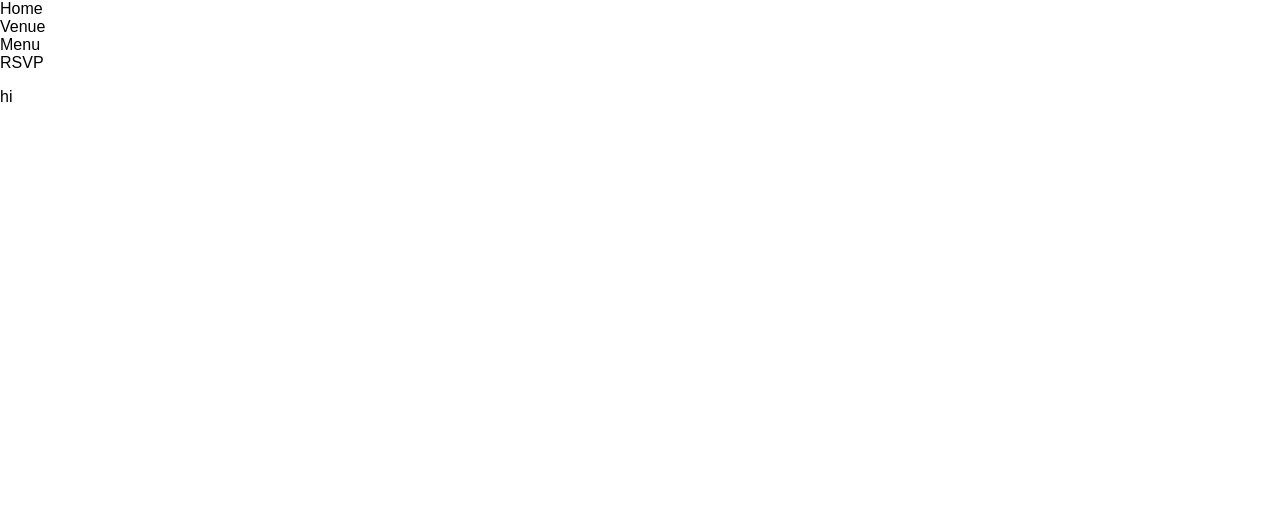
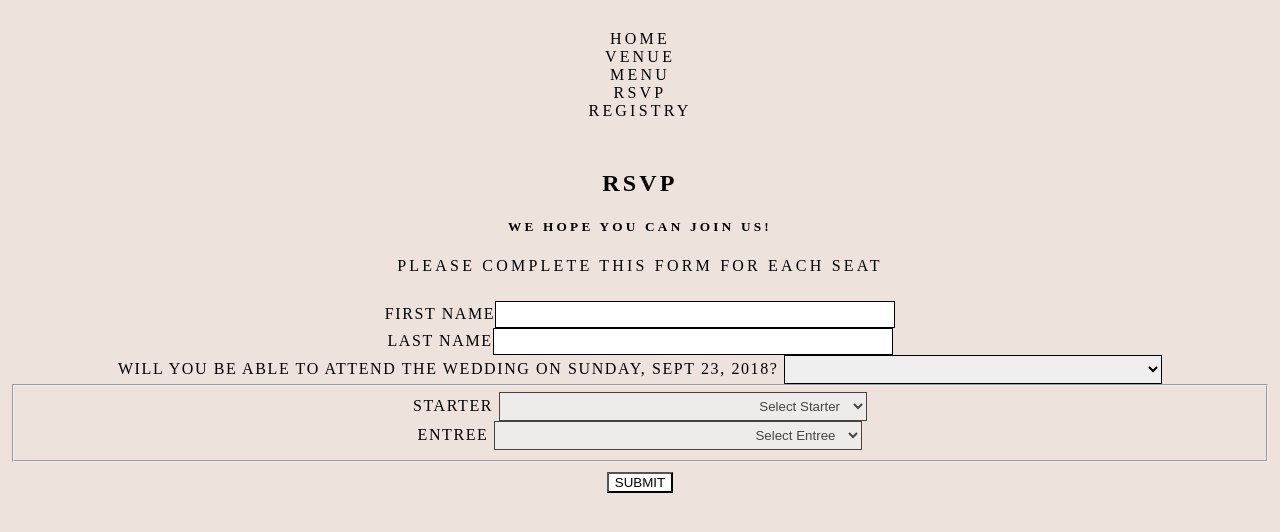
Before and after one commit to stacyzhao/wedding-app, a React (Create React App) app: page /rsvpmain in a window 1280 px wide. Shown: the top 532 px of the page. Built offline with nearby package versions, Linux system fonts and the light colour scheme.

Commit message:
added some design features

```diff
--- a/src/App.css
+++ b/src/App.css
@@ -1,28 +1,86 @@
-.App {
-  text-align: center;
+body, html {
+  height: 100%;
+  background-color: #EEE2DC;
+  font-family: 'Playfair Display', serif;
+  margin-bottom: 20px;
 }
 
-.App-logo {
-  animation: App-logo-spin infinite 20s linear;
-  height: 80px;
+h4 {
+  font-family: 'Lora', serif;
+}
+.h-spacing {
+  padding: 20px 0 30px 0;;
+}
+.hero-image {
+  height: 100%;
+  background-position: center;
+  background-repeat: no-repeat;
+  background-size: cover;
 }
 
-.App-header {
-  background-color: #222;
-  height: 150px;
-  padding: 20px;
-  color: white;
+.hero-text {
+  padding-top: 30px;
+  text-align: center;
+  font-weight: 300;
+  text-transform: uppercase;
+  letter-spacing: 0.2em;
+  color: black;
+  width: 100%;
 }
 
-.App-title {
-  font-size: 1.5em;
+select, input {
+  color: black;
+	text-align: right;
 }
 
-.App-intro {
-  font-size: large;
+.error {
+  color:red;
+}
+.small-container {
+  width: 70%;
+  margin: 0 auto;
 }
 
-@keyframes App-logo-spin {
-  from { transform: rotate(0deg); }
-  to { transform: rotate(360deg); }
+.div-container {
+  margin-bottom: 20px;
 }
+.border {
+  border: 2px;
+}
+.div-form {
+  padding: 10px;
+}
+
+.form-control{
+  border:1px solid black;
+  width: 30%;
+  margin: 0 auto;
+  padding: 5px 10px;
+}
+
+.form-group {
+  letter-spacing: 0.1em;
+  font-family: 'Lora', serif;
+  font-weight: 100;
+}
+
+.btn-primary {
+  color: black;
+  background-color: #ffffff;
+  border-color: black;
+}
+
+.navbar-light .navbar-nav .nav-link {
+  color: black;
+  letter-spacing: 0.2em;
+}
+
+.bg-light {
+  background-color: #EEE2DC!important;
+}
+
+img {
+  width: 50%;
+  float: left;
+  height: auto;
+}
--- a/src/App.js
+++ b/src/App.js
@@ -1,9 +1,10 @@
 import React, { Component } from 'react';
 import './App.css';
-// import NavBar from "./NavBar";
-import ReactDOM from 'react-dom';
+import NavBar from "./components/NavBar";
+import RsvpInfo from "./rsvpinfo";
 import { BrowserRouter as Router, Route } from "react-router-dom";
-import {Navbar, Nav, NavItem} from 'react-bootstrap';
+import PeterPanBistro from './images/peterpan.jpg';
+
 
 class App extends Component {
   render() {
@@ -12,74 +13,72 @@ class App extends Component {
         <div>
           <div>
             <NavBar />
-            <p>hi</p>
           </div>
           <Route exact path="/" component={Home} />
           <Route path="/venue" component={Venue} />
           <Route path="/menu" component={Menu} />
-          <Route path="/rsvp" component={Rsvp} />
+          <Route path="/rsvpmain" component={RsvpInfo} />
+          <Route path="/registry" component={Registry} />
         </div>
       </Router>
     );
   }
 }
 
-const NavBar = () =>(
-    <Navbar>
-      <div>
-        <Nav pullRight>
-          <NavItem eventKey={1} href="/">
-            Home
-          </NavItem>
-          <NavItem eventKey={2} href="/venue">
-            Venue
-          </NavItem>
-          <NavItem eventKey={3} href="/menu">
-            Menu
-          </NavItem>
-          <NavItem eventKey={4} href="/rsvp">
-            RSVP
-          </NavItem>
-        </Nav>
-      </div>
-    </Navbar>
-)
 const Home = () => (
   <div className="hero-text">
-    <h2>Brendan & Stacy</h2>
-    <h4>Sept 23, 2018</h4>
+    <h2 className="h-spacing">Brendan & Stacy</h2>
+    <h4>September 23, 2018</h4>
+    <h5>Toronto</h5>
   </div>
 );
 
 const Venue = () => (
   <div className="hero-text">
-    <h2>Venue</h2>
-    <h4>Our wedding dinner party will be held at Peter Pan Bistro at 6 PM</h4>
+
+    <div className="PeterPanBistro">
+
+      <img src={PeterPanBistro} alt="Peter Pan Bistro"/>
+    </div>
+    <h2 className="h-spacing">Location</h2>
+    <h4>Peter Pan Bistro at 6PM</h4>
+    <h6>Dinner Starts at 7PM</h6>
   </div>
 );
 
 const Menu = () => (
   <div className="hero-text">
-    <h2>Menu</h2>
-    <h4>TO START |</h4>
+    <h2 className="h-spacing">Menu</h2>
+    <div className="h-spacing">
+      <h5>TO START |</h5>
       <p> CURED SALMON – potato latke, crème fraiche, pickled vegetables, new farm greens</p>
       <p> CAPRESE SALAD – heirloom tomatoes, burrata, basil pesto, ramps</p>
-
-    <h4>MAIN |</h4>
-
+    </div>
+    <div className="h-spacing">
+      <h5>MAIN |</h5>
       <p>DUCK BREAST – beets, farro, confit shallot, pickled walnut sauce</p>
       <p>STEAK FRITES – creamed spinach, wild mushroom, fries, veal jus *</p>
       <p>WILD MUSHROOM GNOCCHI – Jerusalem artichoke, parmesan, truffle</p>
-
-    <p>Dessert table to follow.</p>
+      <p>For the kids: Chicken Nuggets and Fries</p>
+    </div>
+    <div>
+      <p className="h-spacing">Dessert table to follow.</p>
+    </div>
   </div>
 );
 
-const Rsvp = () => (
+const Registry = () => (
   <div className="hero-text">
-    <h2>RSVP</h2>
+    <h2 className="h-spacing">Registry</h2>
+    <p className="h-spacing small-container">
+      We are lucky enough to have everything we need for this next exciting chapter of our lives! So please, no gifts – your presence is present enough for us on this special day
+    </p>
+    <p className="h-spacing">
+      For those who are persistent:
+      <a href="https://www.macys.com/wgl/registry/guest/6965090">Macy's</a>,
+      <a href="https://www.amazon.com/wedding/share/bracy">Amazon</a>
+    </p>
   </div>
 );
 
-
 export default App;
```
Lines whose indentation alone changed are shown as unchanged.
